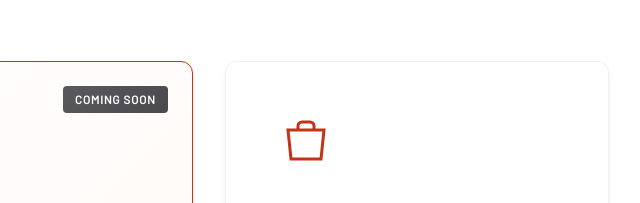
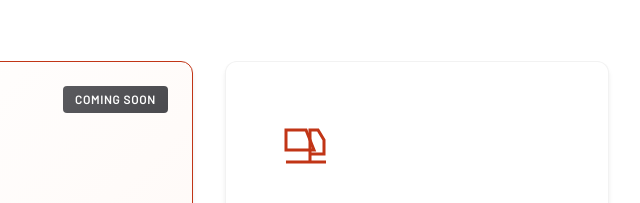
Before and after one commit to cakleinman/frontiersiteoperations, a plain HTML site: page index.html in a window 1280 px wide. Shown: the part 1092-1295 px from the top of the page, 639-1279 px from the left. Drawn offline with nearby package versions, Linux system fonts and the light colour scheme.

Commit message:
Replace waste icon with truck icon for Material & Waste Solutions

```diff
--- a/index.html
+++ b/index.html
@@ -166,8 +166,7 @@
                 <div class="service-card">
                     <div class="service-icon">
                         <svg width="48" height="48" viewBox="0 0 24 24" fill="none" stroke="currentColor" stroke-width="1.5">
-                            <path d="M3 6h18l-1.5 14.5H4.5L3 6z"/>
-                            <path d="M8 6V4a2 2 0 0 1 2-2h4a2 2 0 0 1 2 2v2"/>
+                            <path d="M14 22V6h4l3 5v7h-7"></path><path d="M10 22h-.01"></path><path d="M2 22h-.01"></path><path d="M22 22H2"></path><path d="M15 16H2V6h10l4 10z"></path>
                         </svg>
                     </div>
                     <h3>Material & Waste Solutions</h3>
```
